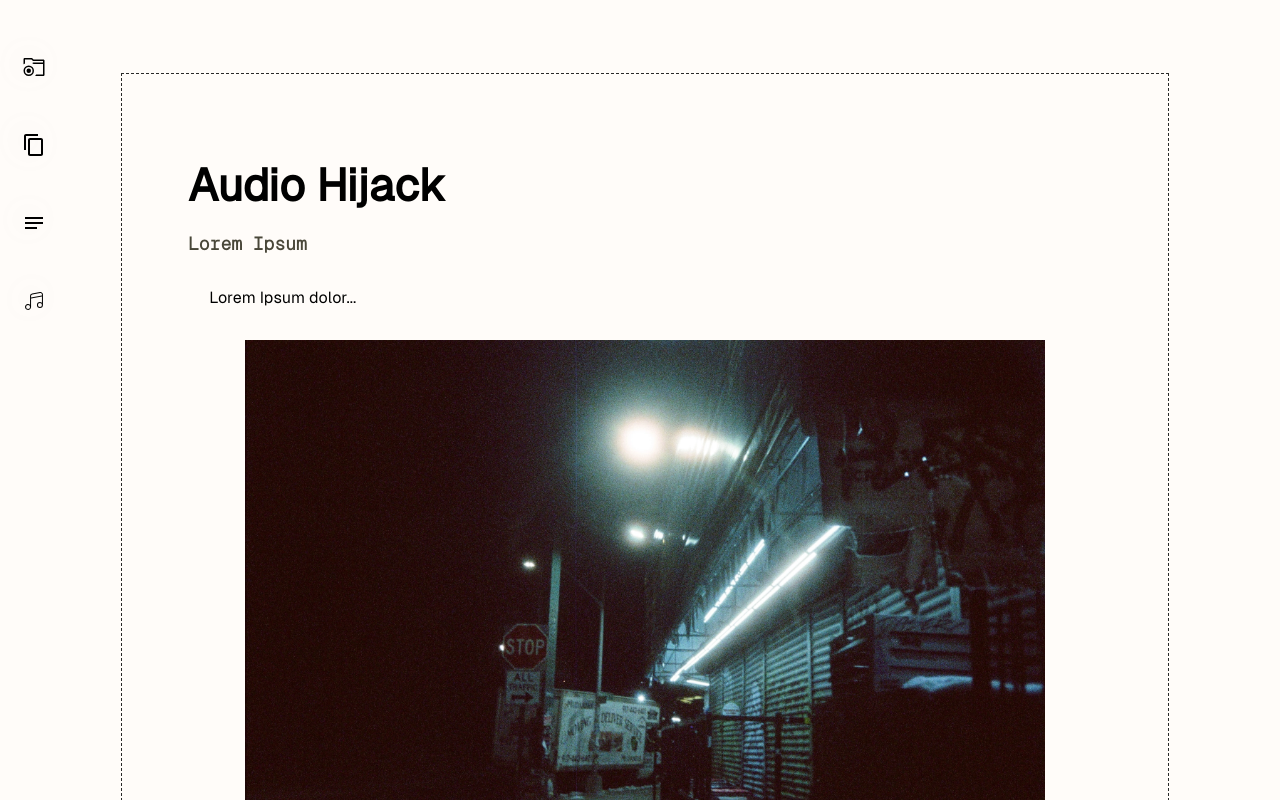
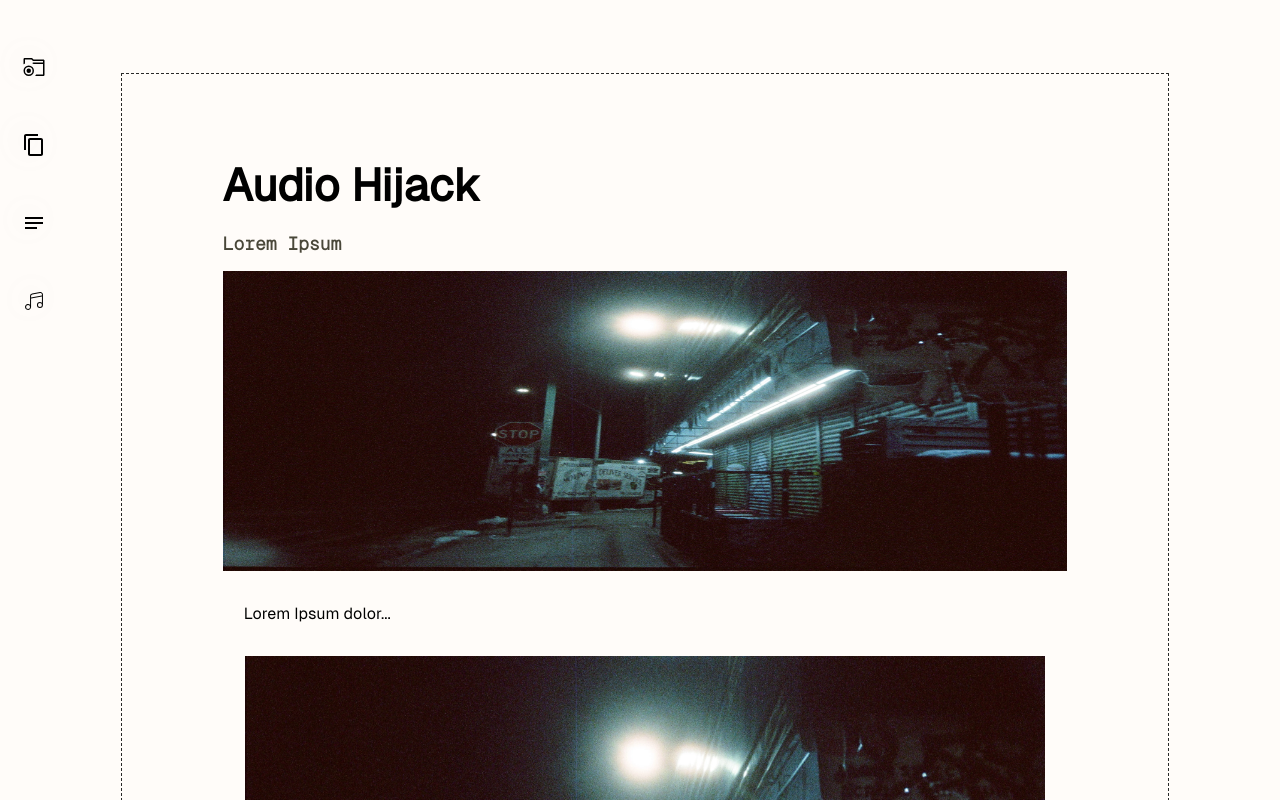
Before and after one commit to jml0123/portfolio-revisited, a Next.js app: page /write-ups/audio-hijack in a window 1280 px wide. Shown: the top 800 px of the page. Built offline with nearby package versions, Linux system fonts and the light colour scheme.

Commit message:
update writeup page and styles

```diff
--- a/pages/write-ups/audio-hijack/index.tsx
+++ b/pages/write-ups/audio-hijack/index.tsx
@@ -6,10 +6,13 @@
     <div>
         <h1>Audio Hijack</h1>
         <h2>Lorem Ipsum</h2>
+        <div className={styles['write-up-coverimg']} style={{ backgroundImage: `url('/img/artwork/bk_night.webp')`}}></div>
         <p>Lorem Ipsum dolor...</p>
         <div className={styles['write-up-img']}>
         <img src='/img/artwork/bk_night.webp'></img>
+        <span className={styles['write-up-img--caption']}>Test caption</span>
         </div>
+
     </div>
   )
 };
--- a/pages/write-ups/write-up.tsx
+++ b/pages/write-ups/write-up.tsx
@@ -11,7 +11,9 @@
             <main>
                 <div className={styles["write-up-page-wrapper"]}>
                 <div className={styles["write-up-page"]}>
+                    <div className={styles["content-wrapper"]}>
                     <WrappedComponent {...props}/>
+                    </div>
                 </div>
                 </div>
             </main>
--- a/styles/css/WriteUp.module.css
+++ b/styles/css/WriteUp.module.css
@@ -1,17 +1,279 @@
-/* Error: Undefined variable.
- *    ,
- * 15 |     filter: $contentDropShadowSubtle;
- *    |             ^^^^^^^^^^^^^^^^^^^^^^^^
- *    '
- *   styles/scss/WriteUp.module.scss 15:13  root stylesheet */
+/* LEGACY FONTS */
+/* DEVELOPMENT FONTS */
+/* FONTS */
+/* PADDING */
+/* COLORS */
+/* BREAKPOINTS */
+/* COMPONENTS */
+/* GENERAL */
+@keyframes fadeInBottom {
+  0% {
+    opacity: 0;
+    transform: translateY(-18px);
+  }
+  60% {
+    opacity: 0;
+    transform: translateY(-6px);
+  }
+  100% {
+    opacity: 1;
+    transform: translateY(0px);
+  }
+}
+.spin-right {
+  animation: spin 6666ms linear infinite;
+}
 
-body::before {
-  font-family: "Source Code Pro", "SF Mono", Monaco, Inconsolata, "Fira Mono",
-      "Droid Sans Mono", monospace, monospace;
-  white-space: pre;
-  display: block;
+.rotate-z {
+  animation: rotateZ 10000ms linear infinite;
+}
+
+@-ms-keyframes spin {
+  from {
+    -ms-transform: rotate(0deg);
+  }
+  to {
+    -ms-transform: rotate(360deg);
+  }
+}
+@-moz-keyframes spin {
+  from {
+    -moz-transform: rotate(0deg);
+  }
+  to {
+    -moz-transform: rotate(360deg);
+  }
+}
+@-webkit-keyframes spin {
+  from {
+    -webkit-transform: rotate(0deg);
+  }
+  to {
+    -webkit-transform: rotate(360deg);
+  }
+}
+@keyframes spin {
+  from {
+    transform: rotate(0deg);
+  }
+  to {
+    transform: rotate(360deg);
+  }
+}
+@keyframes scroll {
+  0% {
+    transform: translateX(110%);
+    opacity: 1;
+  }
+  90% {
+    transform: translateX(-105%);
+    opacity: 1;
+  }
+  100% {
+    transform: translateX(-130%);
+    opacity: 0;
+  }
+}
+@keyframes spring {
+  0% {
+    transform: rotate(90deg);
+    opacity: 0;
+  }
+  33% {
+    opacity: 30%;
+  }
+  66% {
+    opacity: 60%;
+  }
+  99% {
+    opacity: 90%;
+  }
+  100% {
+    transform: rotate(0deg);
+    opacity: 1;
+  }
+}
+@keyframes slide {
+  0% {
+    transform: translateX(-20%) scale(0.88);
+    opacity: 0;
+  }
+  66% {
+    transform: translateX(0) scale(0.88);
+    opacity: 50%;
+  }
+  100% {
+    transform: translateX(0) scale(1);
+    opacity: 1;
+  }
+}
+@keyframes bubbles {
+  0% {
+    transform: translateY(0) scale(1);
+  }
+  22% {
+    background: rgba(0, 0, 255, 0.01);
+  }
+  100% {
+    background: rgb(0, 255, 0);
+    transform: translateY(-120vh) scale(0.44);
+    opacity: 0.95;
+  }
+}
+@keyframes bgFlicker {
+  0% {
+    opacity: 1;
+  }
+  50% {
+    opacity: 1;
+  }
+  60% {
+    opacity: 0;
+  }
+  100% {
+    opacity: 1;
+  }
+}
+@-ms-keyframes rotateZ {
+  from {
+    -ms-transform: rotateZ(0deg);
+  }
+  to {
+    -ms-transform: rotateZ(360deg);
+  }
+}
+@-moz-keyframes rotateZ {
+  from {
+    -moz-transform: rotateZ(0deg);
+  }
+  to {
+    -moz-transform: rotateZ(360deg);
+  }
+}
+@-webkit-keyframes rotateZ {
+  from {
+    -webkit-transform: rotateZ(0deg);
+  }
+  to {
+    -webkit-transform: rotateZ(360deg);
+  }
+}
+@keyframes rotateZ {
+  from {
+    transform: rotateZ(0deg);
+  }
+  to {
+    transform: rotateZ(360deg);
+  }
+}
+@keyframes fadeIn {
+  from {
+    opacity: 0;
+  }
+  to {
+    opacity: 1;
+  }
+}
+@keyframes fadeOut {
+  from {
+    opacity: 1;
+  }
+  to {
+    opacity: 0;
+  }
+}
+@keyframes fadeInLeft {
+  0% {
+    opacity: 0;
+    transform: translateX(50px);
+  }
+  60% {
+    opacity: 0;
+    transform: translateX(7px);
+  }
+  100% {
+    opacity: 1;
+    transform: translateX(0px);
+  }
+}
+@keyframes wavy {
+  0% {
+    top: 0px;
+  }
+  50% {
+    top: -15px;
+  }
+  100% {
+    top: 0px;
+  }
+}
+.write-up-page-wrapper {
+  margin-top: 7vh;
+  padding: 22px 30px;
+  width: 100vw;
+}
+
+.write-up-page {
+  margin: 5px;
+  border: 1px dashed rgba(12, 12, 12, 0.88);
+  padding: 66px;
+  width: 100%;
+  background-color: #FFFCF9;
+  filter: drop-shadow(3px 15px 24px 0px rgba(5, 5, 5, 0.366));
+}
+.write-up-page h1 {
+  font-size: 45px;
+  font-family: "Geist-SansSerif", sans-serif;
+  margin: 0.4em auto;
+}
+.write-up-page h2 {
+  font-size: large;
+  font-family: "Geist-Light-Mono", monospace;
+  color: #494739;
+}
+.write-up-page p {
+  margin: 1em 0.33em;
   padding: 1em;
-  margin-bottom: 1em;
-  border-bottom: 2px solid black;
-  content: "Error: Undefined variable.\a    \2577 \a 15 \2502      filter: $contentDropShadowSubtle;\a    \2502              ^^^^^^^^^^^^^^^^^^^^^^^^\a    \2575 \a   styles/scss/WriteUp.module.scss 15:13  root stylesheet";
 }
+.write-up-page img {
+  max-width: 800px;
+  width: 100%;
+  margin: 0 auto;
+}
+
+.write-up-coverimg {
+  width: 100%;
+  max-height: 500px;
+  min-height: 300px;
+  display: flex;
+  align-items: center;
+  margin: 1em 0;
+  background-size: 100% 100%;
+  background-position: "center";
+  background-repeat: "no-repeat";
+}
+
+.write-up-img {
+  width: 100%;
+  display: flex;
+  align-items: center;
+  flex-direction: column;
+}
+.write-up-img--caption {
+  font-size: 12px;
+  color: #494739;
+  font-style: italic;
+  padding-top: 4px;
+}
+
+@media (min-width: 1024px) {
+  .write-up-page-wrapper {
+    padding: 12px 116px;
+  }
+  .content-wrapper {
+    margin: 0 auto;
+    max-width: 66vw;
+  }
+}
+
+/*# sourceMappingURL=WriteUp.module.css.map */
--- a/styles/scss/WriteUp.module.scss
+++ b/styles/scss/WriteUp.module.scss
@@ -35,15 +35,38 @@
     }
 }
 
+.write-up-coverimg {
+    width: 100%;
+    max-height: 500px;
+    min-height: 300px;
+    display: flex;
+    align-items: center;
+    margin: 1em 0;
+    background-size: 100% 100%;
+    background-position: 'center';
+    background-repeat: 'no-repeat';
+}
+
 .write-up-img {
     width: 100%;
     display: flex;
     align-items: center;
-    justify-content: center;
+    flex-direction: column;
+    &--caption {
+        font-size: 12px;
+        color: $gridItemBorderNight;
+        font-style: italic;
+        padding-top: 4px;
+    }
 }
+
 
 @media (min-width: $lgBreakPoint) {
     .write-up-page-wrapper {
         padding: 12px 116px;
     }
+    .content-wrapper {
+        margin: 0 auto;
+        max-width: 66vw;
+    }
 }
```
Also changed, not shown: 1 other file (tests, documents, lock files or other folders).
